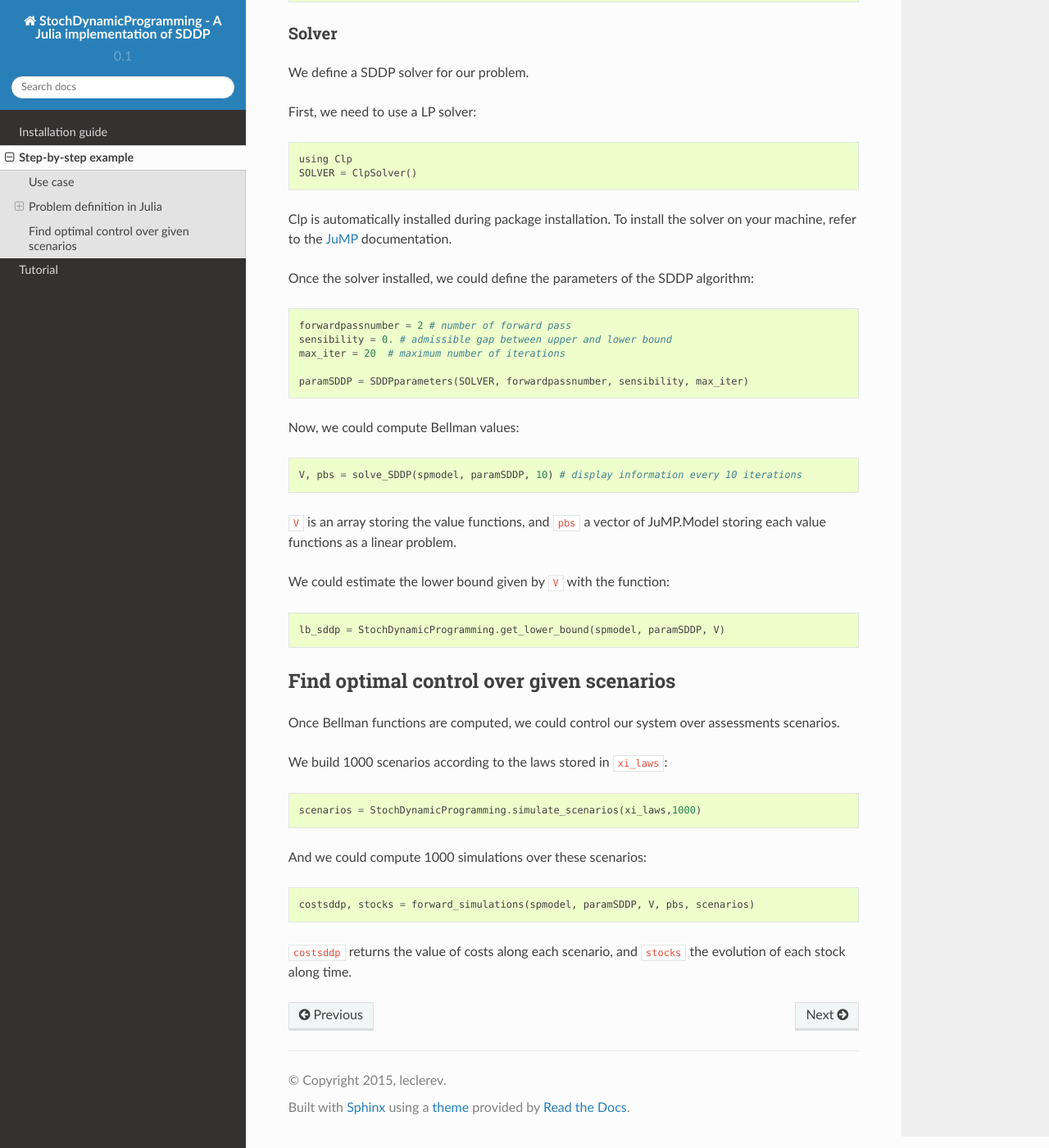
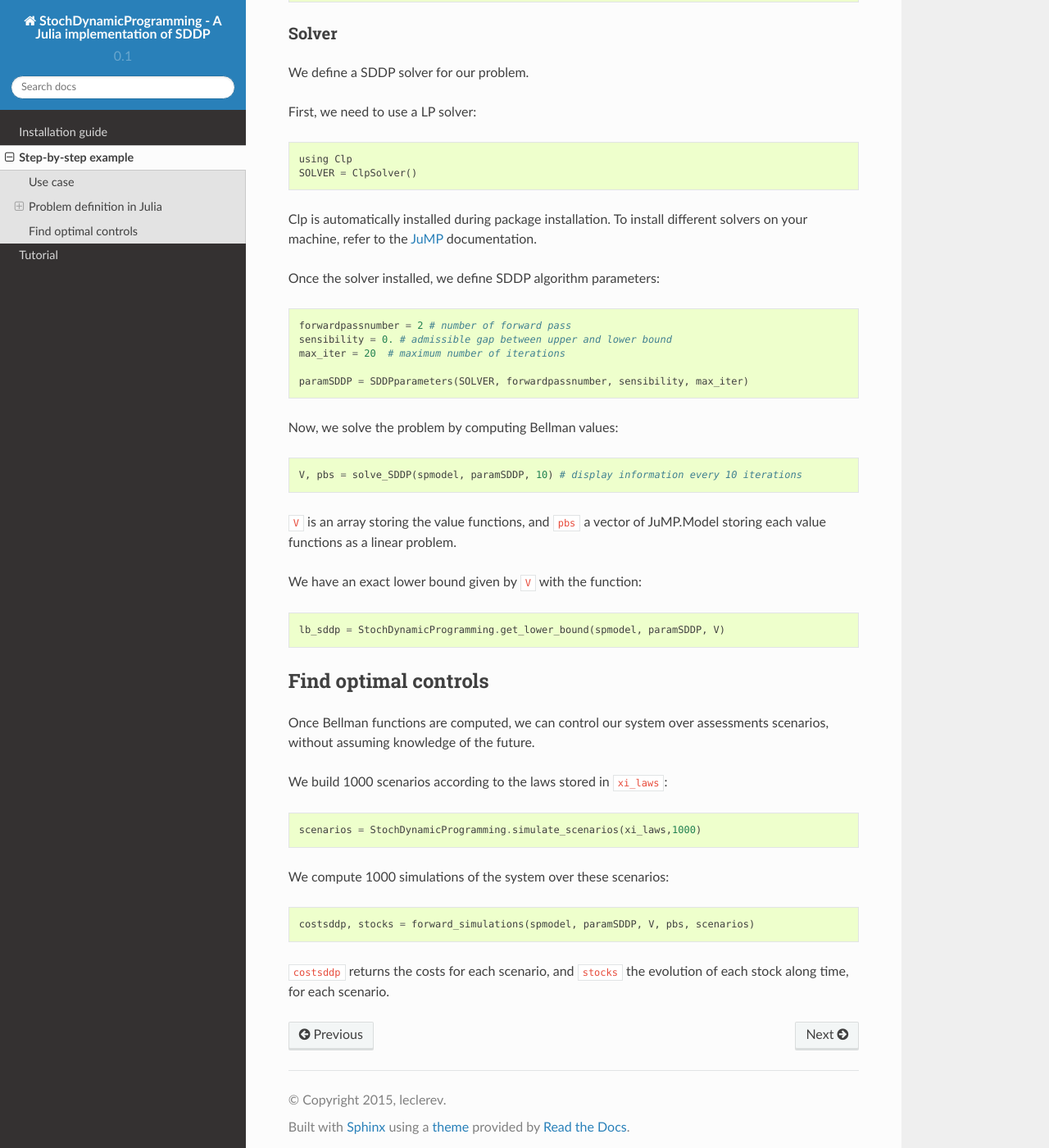
Before and after one commit to JuliaStochOpt/StochDynamicProgramming.jl, a Sphinx documentation site: the page built from doc/quickstart.rst, in a window 1280 px wide and 1400 px high, scrolled down 2262 px. Shown: the whole window at 82% size. Built offline with Sphinx 7.4.7 and the Read the Docs theme 2.0.0, drawn with Linux system fonts in a browser that asks for light colours; some of the changed text lies outside the part shown.

Commit message:
Update quickstart.rst

```diff
--- a/doc/quickstart.rst
+++ b/doc/quickstart.rst
@@ -91,7 +91,7 @@ Thus, we could define a different probability laws for each time :math:`t`. Here
 Bounds
 ^^^^^^
 
-We could add bounds over the state and the control::
+We add bounds over the state and the control::
 
     s_bounds = [(0, 100)]
     u_bounds = [(0, 7)]
@@ -100,7 +100,7 @@ We could add bounds over the state and the control::
 Problem definition
 ^^^^^^^^^^^^^^^^^^
 
-As our problem is purely linear, we could instantiate::
+As our problem is purely linear, we instantiate::
 
     spmodel = LinearDynamicLinearCostSPmodel(N_STAGES,u_bounds,X0,cost_t,dynamic,xi_laws)
 
@@ -114,9 +114,9 @@ First, we need to use a LP solver::
     using Clp
     SOLVER = ClpSolver()
 
-Clp is automatically installed during package installation. To install the solver on your machine, refer to the JuMP_ documentation.
+Clp is automatically installed during package installation. To install different solvers on your machine, refer to the JuMP_ documentation.
 
-Once the solver installed, we could define the parameters of the SDDP algorithm::
+Once the solver installed, we define SDDP algorithm parameters::
 
     forwardpassnumber = 2 # number of forward pass
     sensibility = 0. # admissible gap between upper and lower bound
@@ -125,30 +125,30 @@ Once the solver installed, we could define the parameters of the SDDP algorithm:
     paramSDDP = SDDPparameters(SOLVER, forwardpassnumber, sensibility, max_iter)
 
 
-Now, we could compute Bellman values::
+Now, we solve the problem by computing Bellman values::
 
     V, pbs = solve_SDDP(spmodel, paramSDDP, 10) # display information every 10 iterations
 
 :code:`V` is an array storing the value functions, and :code:`pbs` a vector of JuMP.Model storing each value functions as a linear problem.
 
-We could estimate the lower bound given by :code:`V` with the function::
+We have an exact lower bound given by :code:`V` with the function::
 
     lb_sddp = StochDynamicProgramming.get_lower_bound(spmodel, paramSDDP, V)
 
 
-Find optimal control over given scenarios
-=========================================
+Find optimal controls
+=====================
 
-Once Bellman functions are computed, we could control our system over assessments scenarios.
+Once Bellman functions are computed, we can control our system over assessments scenarios, without assuming knowledge of the future.
 
 We build 1000 scenarios according to the laws stored in :code:`xi_laws`::
 
     scenarios = StochDynamicProgramming.simulate_scenarios(xi_laws,1000)
 
-And we could compute 1000 simulations over these scenarios::
+We compute 1000 simulations of the system over these scenarios::
 
     costsddp, stocks = forward_simulations(spmodel, paramSDDP, V, pbs, scenarios)
 
-:code:`costsddp` returns the value of costs along each scenario, and :code:`stocks` the evolution of each stock along time.
+:code:`costsddp` returns the costs for each scenario, and :code:`stocks` the evolution of each stock along time, for each scenario.
 
 .. _JuMP: http://jump.readthedocs.io/en/latest/installation.html#coin-or-clp-and-cbc
```
